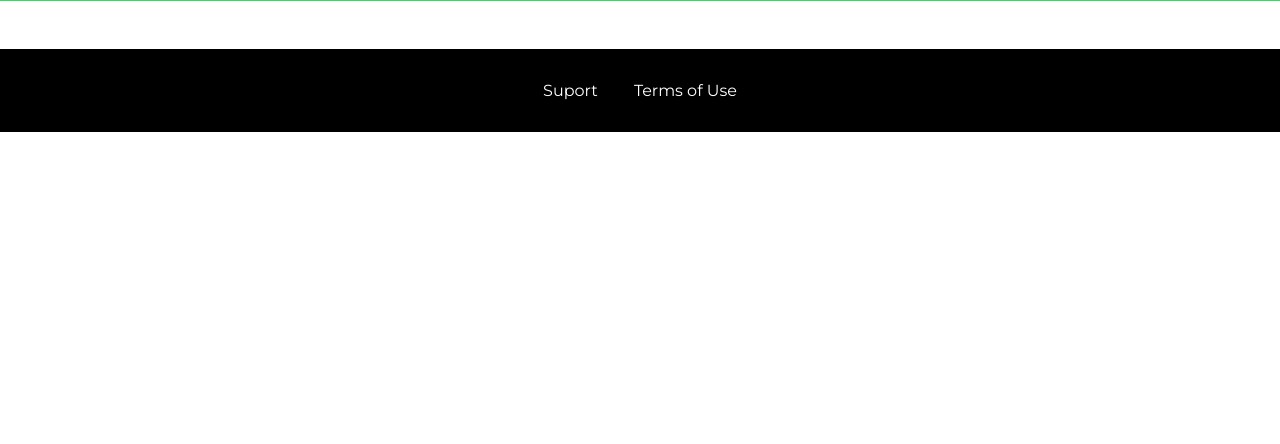
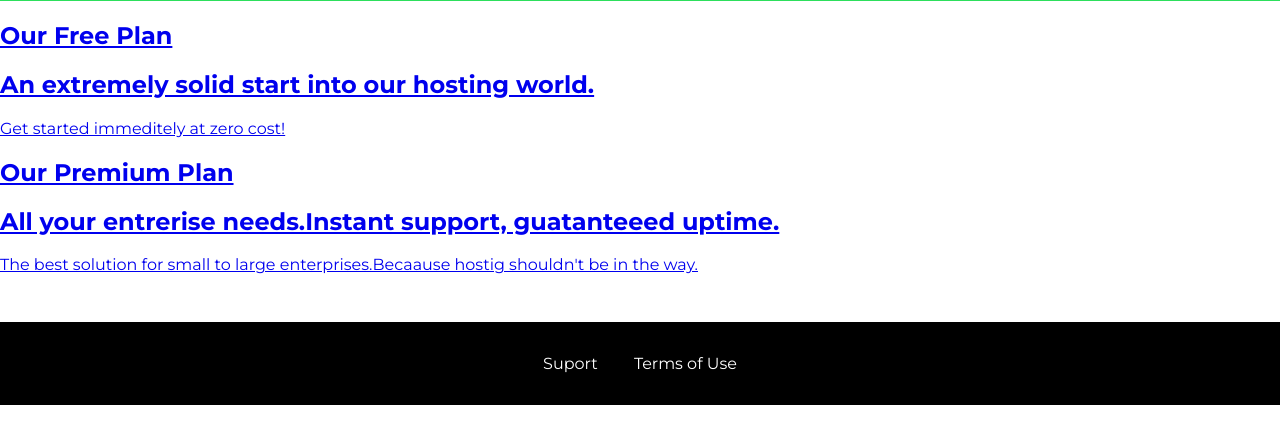
Before and after one commit to lacra-oloeriu/css-curs, a plain HTML site: page css/packages/index.html in a window 1280 px wide. Shown: the part 42-486 px from the top of the page. Drawn offline with Linux system fonts and the light colour scheme.

Commit message:
added the package html

```diff
--- a/css/packages/index.html
+++ b/css/packages/index.html
@@ -33,6 +33,22 @@
               </nav>
           </header>
           <main>
+            <section>
+                <a href="#">
+                    <h1>Our  Free Plan</h1>
+                    <h2>An extremely solid start into our hosting world.</h2>
+                    <p>Get started immeditely at zero cost!</p>
+
+                </a>
+            </section>
+            <section>
+                <a href="#">
+                    <h1>Our  Premium Plan</h1>
+                    <h2>All your entrerise  needs.Instant support, guatanteeed uptime.</h2>
+                    <p>The best solution for small to large enterprises.Becaause hostig shouldn't be in the way. </p>
+
+                </a>
+            </section>
 
             </main>
             <footer class="main-footer">
```
